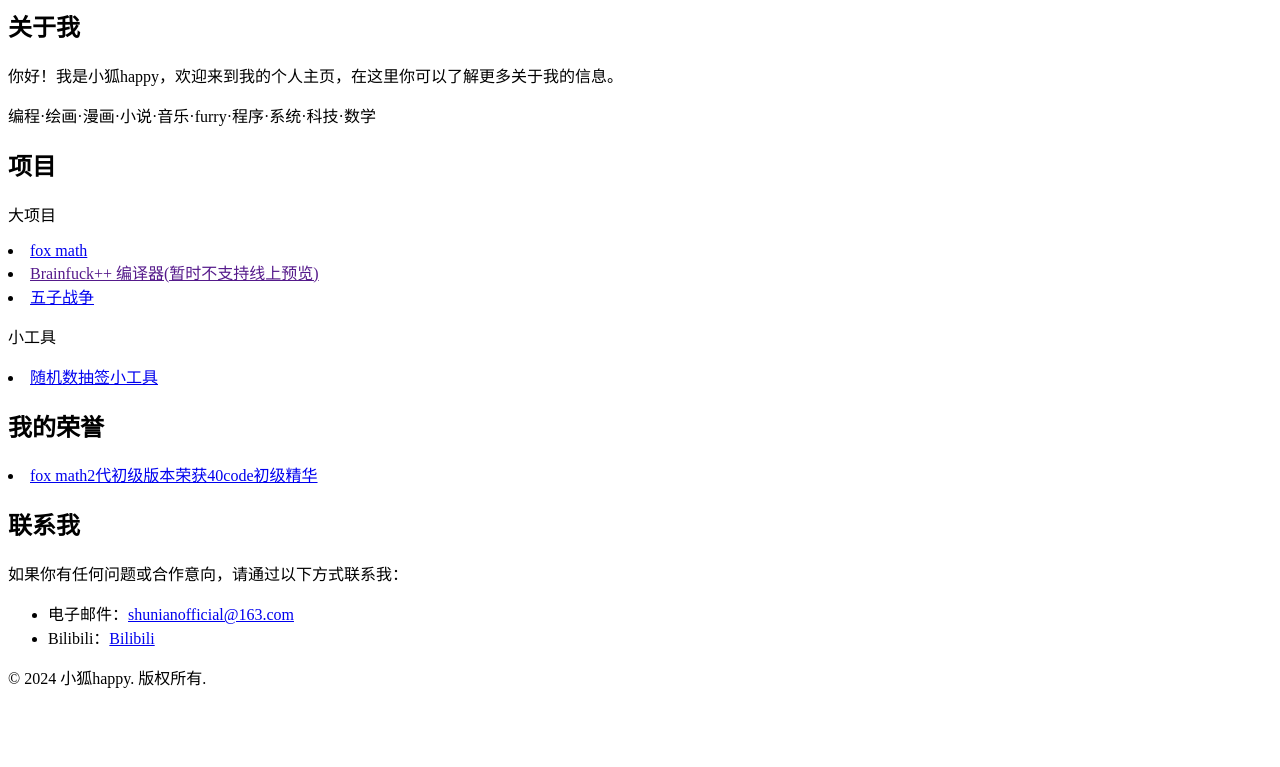
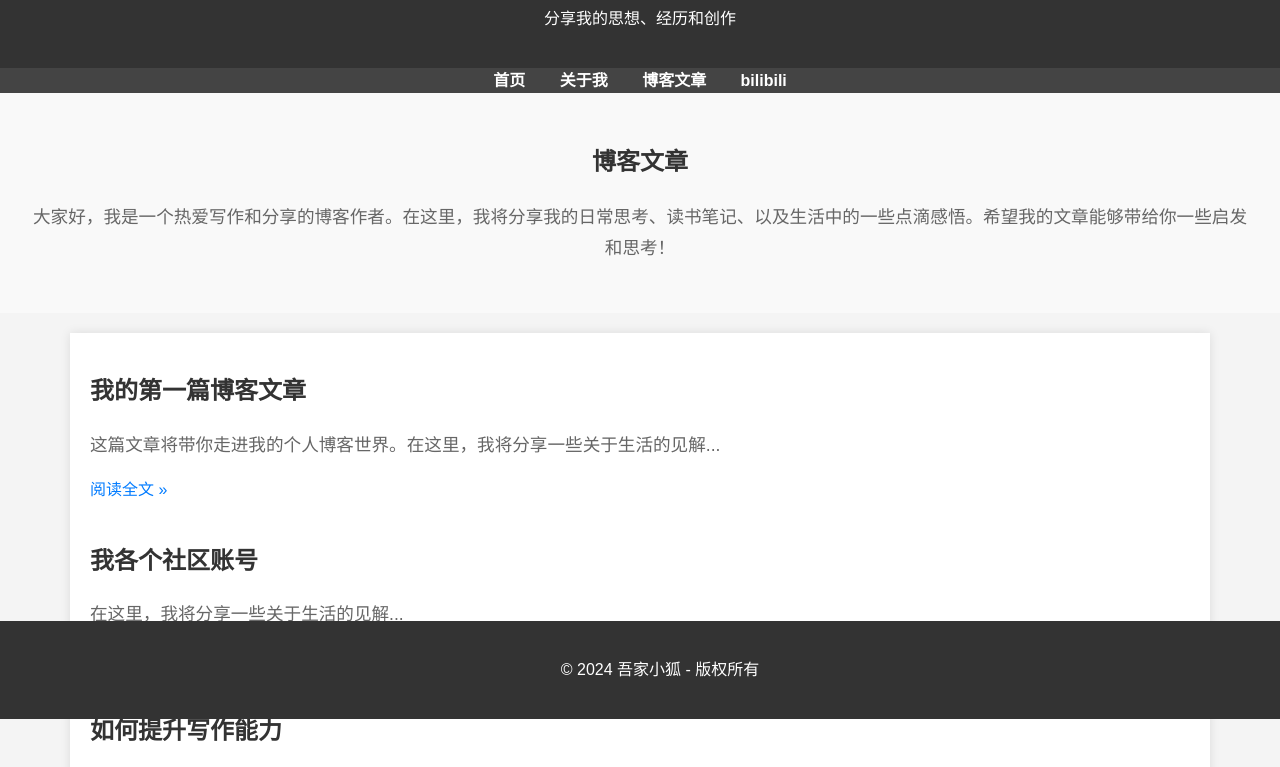
Before and after one commit to shunianssy/Dreamworkshop.github.io, a plain HTML site: page index.html in a window 1280 px wide. Shown: the part 81-848 px from the top of the page. Before the commit the page ends 800 px from the top, so only its background shows below. Drawn offline with Linux system fonts and the light colour scheme.

Commit message:
Add files via upload

```diff
--- a/index.html
+++ b/index.html
@@ -3,45 +3,153 @@
 <head>
     <meta charset="UTF-8">
     <meta name="viewport" content="width=device-width, initial-scale=1.0">
-    <title>小狐happy的主页</title>
+    <meta name="description" content="这是一个个人博客，记录我的生活、思考和创作。">
+    <meta name="author" content="吾家小狐">
+    <title>个人博客</title>
+    <link rel="stylesheet" href="styles.css">
+    <style>
+        /* 全局样式 */
+        body {
+            font-family: Arial, sans-serif;
+            line-height: 1.6;
+            background-color: #f4f4f4;
+            margin: 0;
+            padding: 0;
+        }
+        header {
+            background-color: #333;
+            color: white;
+            padding: 20px;
+            text-align: center;
+        }
+        header h1 {
+            margin: 0;
+        }
+
+        /* 导航栏样式 */
+        nav ul {
+            list-style: none;
+            padding: 0;
+            margin: 0;
+            text-align: center;
+            background-color: #444;
+        }
+        nav ul li {
+            display: inline;
+            margin: 0 15px;
+        }
+        nav ul li a {
+            color: white;
+            text-decoration: none;
+            font-weight: bold;
+        }
+        nav ul li a:hover {
+            text-decoration: underline;
+        }
+
+        /* 文章区域 */
+        .container {
+            max-width: 1100px;
+            margin: 20px auto;
+            padding: 20px;
+            background-color: white;
+            box-shadow: 0 0 10px rgba(0, 0, 0, 0.1);
+        }
+        .article {
+            margin-bottom: 40px;
+        }
+        .article h2 {
+            color: #333;
+        }
+        .article p {
+            color: #666;
+            font-size: 1.1em;
+        }
+        .read-more {
+            color: #007bff;
+            text-decoration: none;
+        }
+        .read-more:hover {
+            text-decoration: underline;
+        }
+
+        /* 个人简介部分 */
+        .about-me {
+            background-color: #f9f9f9;
+            padding: 30px;
+            text-align: center;
+        }
+        .about-me h2 {
+            margin-bottom: 20px;
+            color: #333;
+        }
+        .about-me p {
+            color: #666;
+            font-size: 1.1em;
+            line-height: 1.8;
+        }
+
+        /* 页脚样式 */
+        footer {
+            text-align: center;
+            padding: 20px;
+            background-color: #333;
+            color: white;
+            position: fixed;
+            width: 100%;
+            bottom: 0;
+        }
+    </style>
 </head>
 <body>
+
+    <!-- 页头 -->
     <header>
-        <h1>欢迎来到小狐happy的主页</h1>
+        <h1>欢迎来到我的个人博客</h1>
+        <p>分享我的思想、经历和创作</p>
     </header>
 
-    <section id="about">
-        <h2>关于我</h2>
-        <p>你好！我是小狐happy，欢迎来到我的个人主页，在这里你可以了解更多关于我的信息。</p>
-        <p>编程·绘画·漫画·小说·音乐·furry·程序·系统·科技·数学</p>
-    </section>
+    <!-- 导航栏 -->
+    <nav>
+        <ul>
+            <li><a href="#">首页</a></li>
+            <li><a href="">关于我</a></li>
+            <li><a href="#">博客文章</a></li>
+            <li><a href="https://space.bilibili.com/3493133419546943?spm_id_from=333.1007.0.0">bilibili</a></li>
+        </ul>
+    </nav>
 
-    <section id="projects">
-        <h2>项目</h2>
-        <p>大项目</p>
-        <li><a href="foxmath.html">fox math</a></li>
-        <li><a href="">Brainfuck++ 编译器(暂时不支持线上预览)</a></li>
-        <li><a href="https://codingclip.com/project/5896">五子战争</a></li>
-        <p>小工具</p>
-        <li><a href="couqian.html">随机数抽签小工具</a></li>
-    </section>
+    <!-- 个人简介 -->
+    <div class="about-me">
+        <h2>博客文章</h2>
+        <p>大家好，我是一个热爱写作和分享的博客作者。在这里，我将分享我的日常思考、读书笔记、以及生活中的一些点滴感悟。希望我的文章能够带给你一些启发和思考！</p>
+    </div>
 
-    <section id="jiangxiang">
-        <h2>我的荣誉</h2>
-        <li><a href="https://www.40code.com/#page=work&id=13112">fox math2代初级版本荣获40code初级精华</a></li>
-    </section>
+    <!-- 博客内容 -->
+    <div class="container">
+        <div class="article">
+            <h2>我的第一篇博客文章</h2>
+            <p>这篇文章将带你走进我的个人博客世界。在这里，我将分享一些关于生活的见解...</p>
+            <a href="我的第一篇博客.html" class="read-more">阅读全文 &raquo;</a>
+        </div>
 
-    <section id="contact">
-        <h2>联系我</h2>
-        <p>如果你有任何问题或合作意向，请通过以下方式联系我：</p>
-        <ul>
-            <li>电子邮件：<a href="https://mail.163.com/?errorType=420&errorUsername=shunianofficial@163.com">shunianofficial@163.com</a></li>
-            <li>Bilibili：<a href="https://space.bilibili.com/3493133419546943?spm_id_from=333.999.0.0">Bilibili</a></li>
-        </ul>
-    </section>
+        <div class="article">
+            <h2>我各个社区账号</h2>
+            <p>在这里，我将分享一些关于生活的见解...</p>
+            <a href="个人账号.html" class="read-more">阅读全文 &raquo;</a>
+        </div>
 
+        <div class="article">
+            <h2>如何提升写作能力</h2>
+            <p>写作是一项需要不断练习的技能。在这篇文章中，我将分享一些提高写作能力的方法和技巧...</p>
+            <a href="#" class="read-more">阅读全文 &raquo;</a>
+        </div>
+    </div>
+
+    <!-- 页脚 -->
     <footer>
-        <p>&copy; 2024 小狐happy. 版权所有.</p>
+        <p>&copy; 2024 吾家小狐 - 版权所有</p>
     </footer>
+
 </body>
 </html>
```
